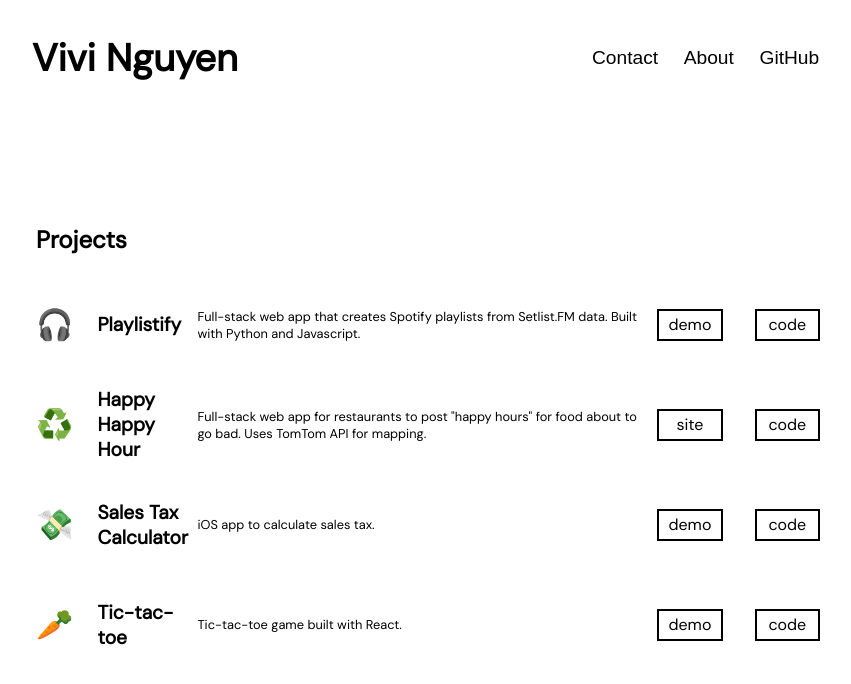
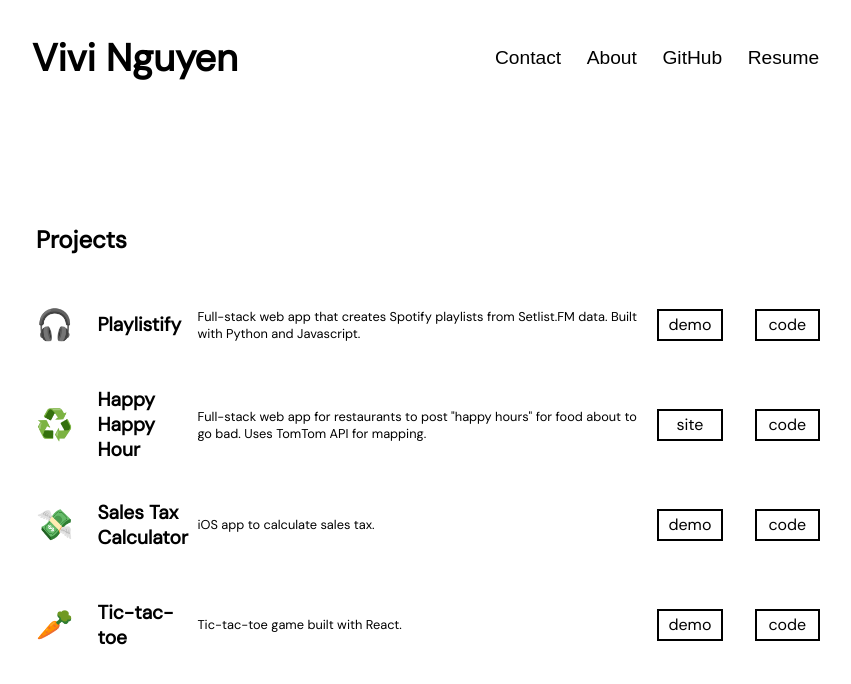
Before and after one commit to vivsnguyen/gatsby-portfolio-1, a Gatsby site: page / in a window 1280 px wide. Shown: the whole page, without its empty margins (208-1059 px from the left). Built offline with nearby package versions, Linux system fonts and the light colour scheme; Gatsby itself is replaced by a stand-in of ours; a web font is replaced by a local one.

Commit message:
added github gist resume to NavBar

```diff
--- a/src/components/navigation.js
+++ b/src/components/navigation.js
@@ -35,6 +35,11 @@ class Navigation extends Component {
                 href="https://github.com/vivsnguyen">
                 GitHub
               </a>
+              <a target="_blank"
+                rel="noopener noreferrer"
+                href="https://gist.github.com/vivsnguyen/4302a00ae4935fd0077dfda26bd0067c">
+                Resume
+              </a>
             </div>
           </div>
       </nav>
```
